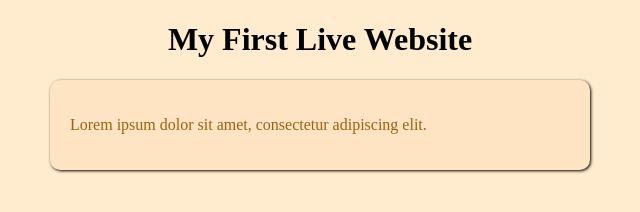
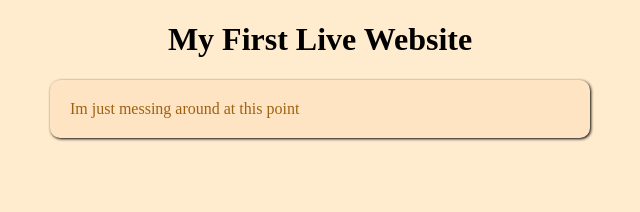
Before and after one commit to aashaann/my-first-site, a plain HTML site: page index.html in a window 1280 px wide. Shown: the whole page, without its empty margins (320-960 px from the left). Drawn offline with Linux system fonts and the light colour scheme.

Commit message:
Added content div

```diff
--- a/index.html
+++ b/index.html
@@ -8,8 +8,8 @@
 </head>
 <body>
         <h1>My First Live Website</h1>
-    <div>
-        <p>Lorem ipsum dolor sit amet, consectetur adipiscing elit.</p>
+    <div class="content">
+         <p>Im just messing around at this point</p>
     </div>
-</body>
+    </body>
 </html>
--- a/style.css
+++ b/style.css
@@ -7,11 +7,11 @@ h1 {
     text-align: center;
 
 }
-p {
+.content p {
     color: rgb(158, 97, 17);
 }
 
-div {
+.content p {
     background-color: bisque;
     margin: auto;
     padding: 20px;
```
